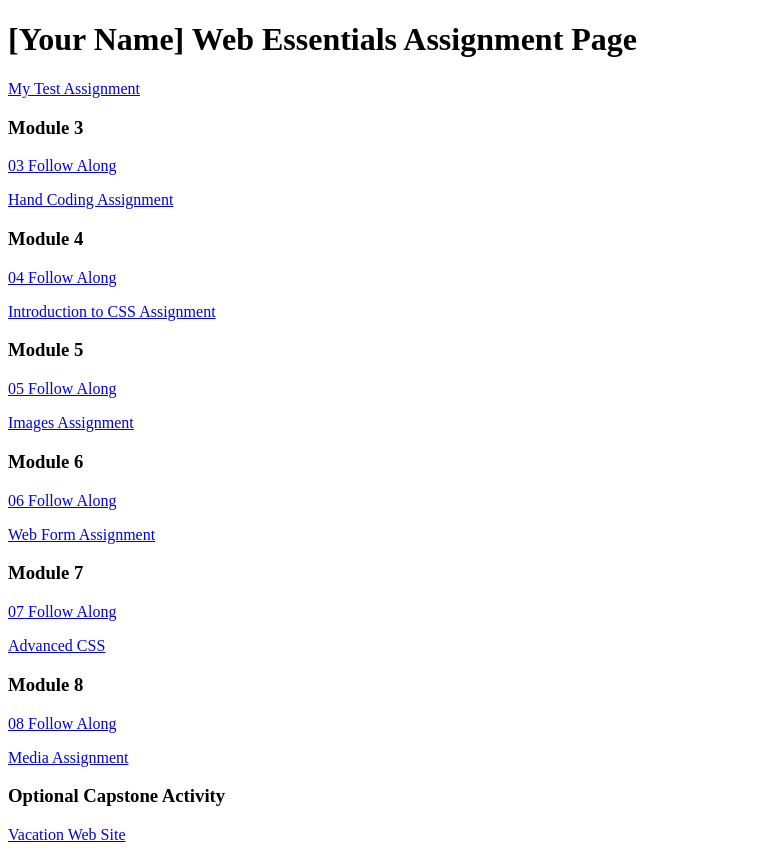
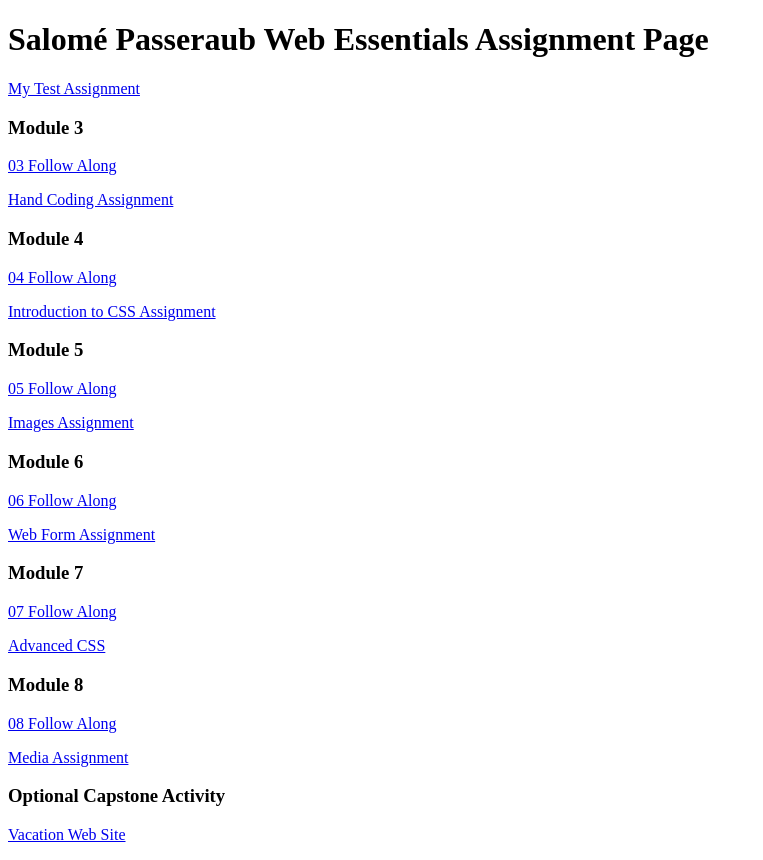
Before and after one commit to Lomielibellule/dwdd1600, a plain HTML site: page index.html in a window 1280 px wide. Shown: the whole page, without its empty margins (0-763 px from the left). Drawn offline with Linux system fonts and the light colour scheme.

Commit message:
Update index

```diff
--- a/index.html
+++ b/index.html
@@ -6,7 +6,7 @@
 		<title>dwdd 1600 assignment list page</title>
 	</head>
 	<body>
-		<h1>[Your Name] Web Essentials Assignment Page</h1>
+		<h1>Salomé Passeraub Web Essentials Assignment Page</h1>
 		<p><a href="01test">My Test Assignment</a></p>
 
 		<h3>Module 3</h3>
```
